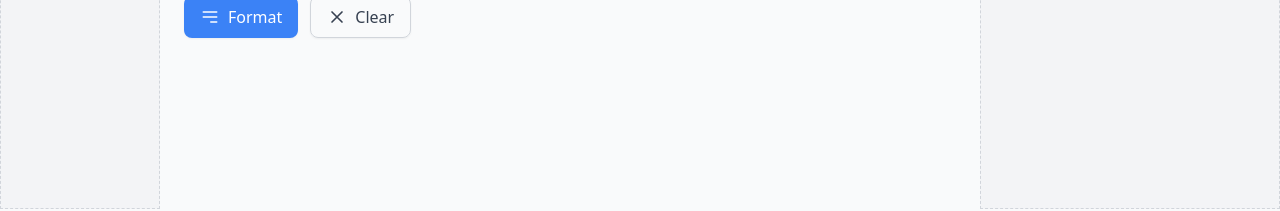
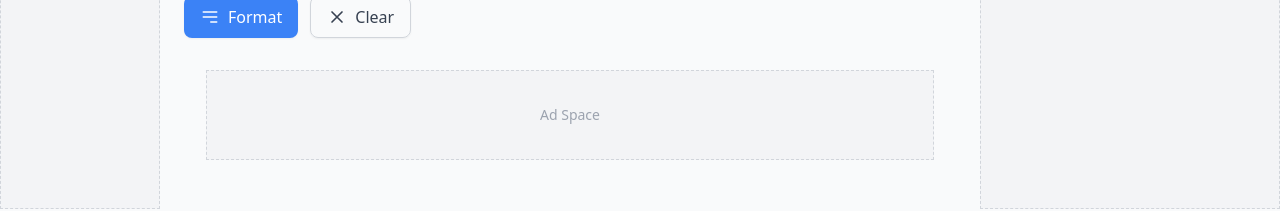
Before and after one commit to christianbernecker/adtech-toolbox, a React (Vite) app in the folder json-explorer/: page /json-explorer in a window 1280 px wide. Shown: the part 476-687 px from the top of the page. Built offline with nearby package versions, Linux system fonts and the light colour scheme.

Commit message:
Implement dynamic bottom ad positioning based on content height

```diff
--- a/json-explorer/src/components/layouts/MainLayout.jsx
+++ b/json-explorer/src/components/layouts/MainLayout.jsx
@@ -1,15 +1,46 @@
-import React, { useState, useEffect } from 'react';
+import React, { useState, useEffect, useRef } from 'react';
 import { Outlet } from 'react-router-dom';
 import ThemeToggle from '../common/ThemeToggle';
 import '../../styles/MainLayout.css';
 
 const MainLayout = () => {
+  const contentRef = useRef(null);
+  const [contentHeight, setContentHeight] = useState(0);
+
   const [isDarkMode, setIsDarkMode] = useState(() => {
     const savedTheme = localStorage.getItem('darkMode');
     return savedTheme ? JSON.parse(savedTheme) : false;
   });
 
   const [showAds, setShowAds] = useState(true);
+
+  // Update content height on resize and content changes
+  useEffect(() => {
+    const updateContentHeight = () => {
+      if (contentRef.current) {
+        setContentHeight(contentRef.current.clientHeight);
+      }
+    };
+
+    // Initial height calculation
+    updateContentHeight();
+
+    // Set up resize observer to monitor content height changes
+    const resizeObserver = new ResizeObserver(updateContentHeight);
+    if (contentRef.current) {
+      resizeObserver.observe(contentRef.current);
+    }
+
+    // Also listen for window resize events
+    window.addEventListener('resize', updateContentHeight);
+
+    return () => {
+      if (contentRef.current) {
+        resizeObserver.unobserve(contentRef.current);
+      }
+      window.removeEventListener('resize', updateContentHeight);
+    };
+  }, []);
 
   useEffect(() => {
     localStorage.setItem('darkMode', JSON.stringify(isDarkMode));
@@ -92,9 +123,21 @@ const MainLayout = () => {
             </div>
           )}
 
-          {/* Main Content */}
-          <div className="flex-1 p-6">
+          {/* Main Content with ref for measuring height */}
+          <div ref={contentRef} className="flex-1 p-6">
             <Outlet context={{ isDarkMode }} />
+
+            {/* Bottom Ad Banner inside the content area, dynamically positioned */}
+            {showAds && contentHeight > 300 && (
+              <div className="w-full mt-8">
+                <div id="div-gpt-ad-bottom" className="mx-auto" style={{ width: '728px', maxWidth: '100%', height: '90px' }}>
+                  {/* Ad will be loaded here */}
+                  <div className="w-full h-full flex items-center justify-center bg-gray-100 border border-dashed border-gray-300">
+                    <span className="text-gray-400 text-sm text-center">Ad Space</span>
+                  </div>
+                </div>
+              </div>
+            )}
           </div>
 
           {/* Right Ad Banner */}
@@ -111,18 +154,6 @@ const MainLayout = () => {
             </div>
           )}
         </div>
-
-        {/* Bottom Ad Banner - Only visible on smaller screens or when side banners are not visible */}
-        {showAds && (
-          <div className="w-full py-6 px-4">
-            <div id="div-gpt-ad-bottom" className="mx-auto" style={{ width: '728px', maxWidth: '100%', height: '90px' }}>
-              {/* Ad will be loaded here */}
-              <div className="w-full h-full flex items-center justify-center bg-gray-100 border border-dashed border-gray-300">
-                <span className="text-gray-400 text-sm text-center">Ad Space</span>
-              </div>
-            </div>
-          </div>
-        )}
 
         <footer className={`py-4 px-6 border-t ${isDarkMode ? 'border-gray-700' : 'border-gray-200'}`}>
           <div className="flex flex-col md:flex-row justify-between items-center">
```
